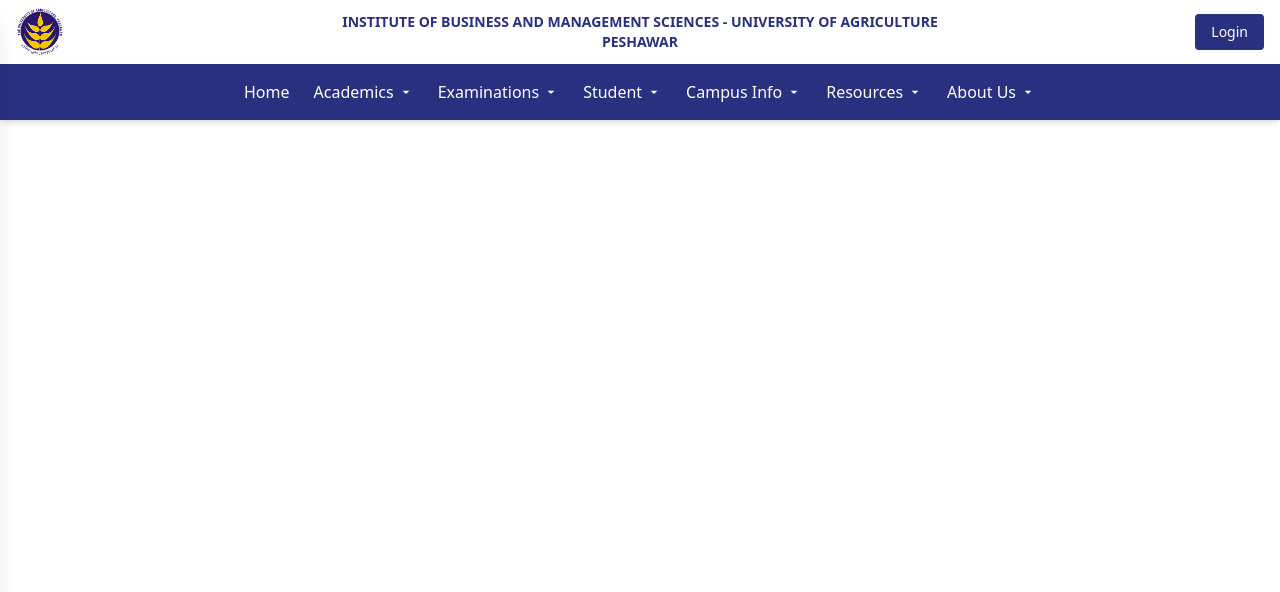
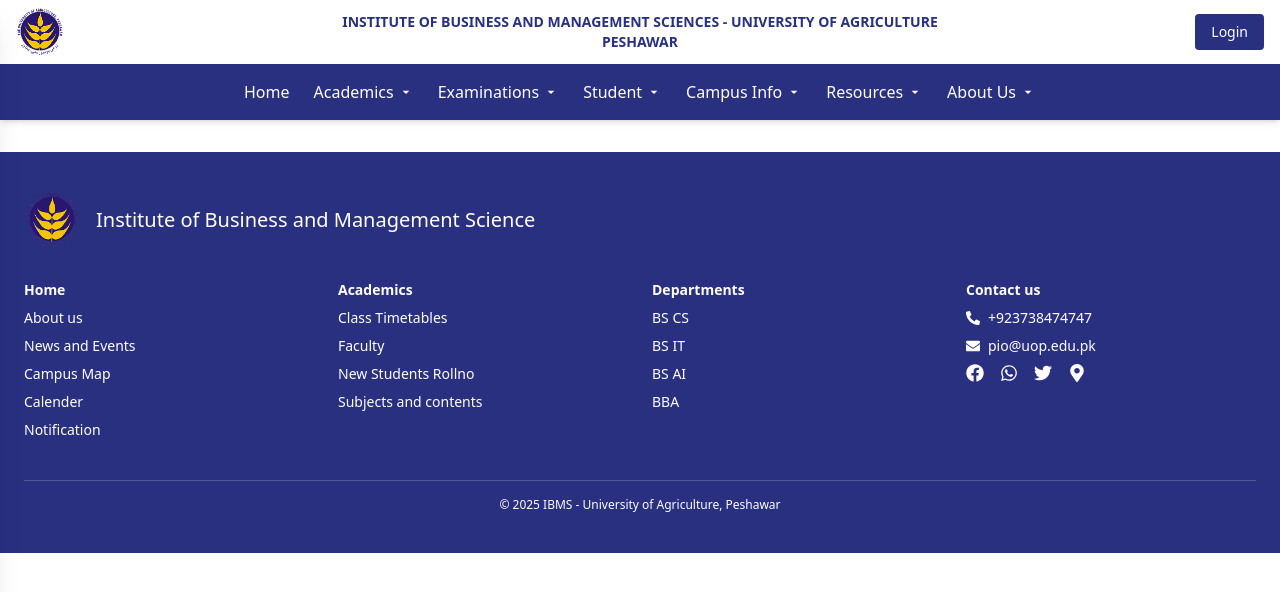
Before and after one commit to Kalsoom08/FYP-FrontEnd, a React (Vite) app: page /students in a window 1280 px wide. Shown: the top 592 px of the page. Built offline with nearby package versions, Linux system fonts and the light colour scheme.

Commit message:
Footer Component is created

```diff
--- a/src/APIs/Menu/AllMenus.jsx
+++ b/src/APIs/Menu/AllMenus.jsx
@@ -25,7 +25,7 @@
     links: [
       { label: "Registration", path: "/students/registration" },
       { label: "Renewal", path: "/students/feeslip" },
-      { label: "New Students Rollnumber", path: "/rollnumber" },
+      { label: "New Students Rollnumber", path: "/students/rollnumber" },
     ],
   },
   {
--- a/src/App.jsx
+++ b/src/App.jsx
@@ -7,6 +7,7 @@
 import { Home } from './Pages/Public/Home';
 import {Students} from '../src/Layout/Students/Students';
 import Navbar from './Components/NavBar/Navbar';
+import Footer from '../src/Components/Footer/Footer';
 
 const App = () => {
   return (
@@ -23,6 +24,7 @@
         </Routes>
       </div>
 
+      <Footer/>
       <ToastContainer
         position="top-right"
         autoClose={3000}
--- /dev/null
+++ b/src/Components/Footer/Footer.jsx
@@ -0,0 +1,74 @@
+import { FaPhoneAlt, FaEnvelope, FaFacebook, FaWhatsapp, FaTwitter, FaMapMarkerAlt } from 'react-icons/fa';
+import Logo from '../../assets/Logo/logo.png';
+
+const Footer = () => {
+  return (
+    <footer className="bg-[#293080] text-white px-6 py-10">
+
+      <div className="flex flex-col md:flex-row md:items-center gap-4 mb-8">
+        <img src={Logo} alt="Logo" className="w-14 h-14 object-contain" />
+        <h2 className="text-lg md:text-xl font-medium">
+          Institute of Business and Management Science
+        </h2>
+      </div>
+
+
+      <div className="grid grid-cols-2 md:grid-cols-4 gap-6 text-sm">
+
+        <div className="space-y-2">
+          <p className="font-semibold">Home</p>
+          <p>About us</p>
+          <p>News and Events</p>
+          <p>Campus Map</p>
+          <p>Calender</p>
+          <p>Notification</p>
+        </div>
+
+
+        <div className="flex flex-col gap-2">
+          <p className="font-semibold">Academics</p>
+          <a href="/academics/timetable" target='_blank'>Class Timetables</a>
+          <p>Faculty</p>
+          <a href='/students/rollnumber' target='_blank'>New Students Rollno</a>
+          <a href='/academics/subjects' target='_blank'>Subjects and contents</a>
+        </div>
+
+
+        <div className="space-y-2">
+          <p className="font-semibold">Departments</p>
+          <p>BS CS</p>
+          <p>BS IT</p>
+          <p>BS AI</p>
+          <p>BBA</p>
+        </div>
+
+
+        <div className="space-y-2">
+          <p className="font-semibold">Contact us</p>
+          <div className="flex items-center gap-2">
+            <FaPhoneAlt className="text-sm" />
+            <span>+923738474747</span>
+          </div>
+          <div className="flex items-center gap-2">
+            <FaEnvelope className="text-sm" />
+            <span>pio@uop.edu.pk</span>
+          </div>
+          <div className="flex gap-4 mt-2 text-lg">
+            <FaFacebook className="hover:text-blue-400 cursor-pointer" />
+            <FaWhatsapp className="hover:text-green-400 cursor-pointer" />
+            <FaTwitter className="hover:text-blue-300 cursor-pointer" />
+            <FaMapMarkerAlt className="hover:text-red-400 cursor-pointer" />
+          </div>
+        </div>
+      </div>
+
+
+      <div className="mt-10 border-t border-white/20 pt-4 text-center text-xs">
+        © 2025 IBMS - University of Agriculture, Peshawar
+      </div>
+    </footer>
+  );
+};
+
+export default Footer;
+0
```
